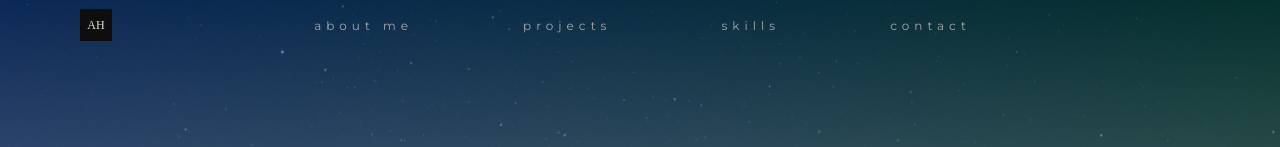
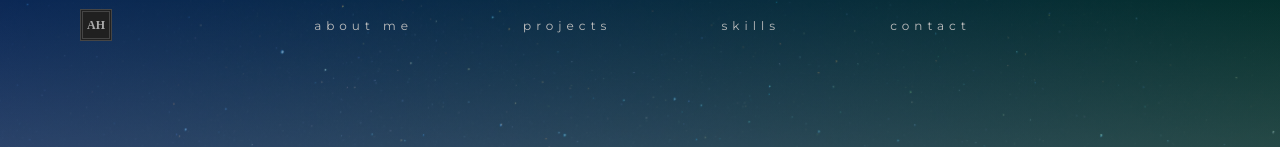
Before and after one commit to Wolfushima/portfolio, a React (Create React App) app: page / in a window 1280 px wide. Shown: the top 147 px of the page. Built offline with nearby package versions, Linux system fonts and the light colour scheme; a web font is replaced by a local one.

Commit message:
style: Update Header Component styles

```diff
--- a/src/sass/_header.scss
+++ b/src/sass/_header.scss
@@ -17,7 +17,7 @@
     }
   }
   &__logo {
-    color: $light-text;
+    color: #ABABAB;
     font-family: 'Mate SC', serif;
     font-size: $font-xsm;
     border: none;
@@ -28,7 +28,10 @@
     min-width: 2rem;
     height: 2rem;
     min-height: 2rem;
-    background-color: #0e0e0e;
+    background-color: #202020;
+    border: 1px solid #454545;
+    font-weight: 900;
+    box-shadow: inset 0 0 0 1px #202020, inset 0 0 0 2px #454545;
     @include breakpoint-down(medium) {
       left: 3rem;
     }
@@ -194,11 +197,11 @@
   ul {
     li {
       button {
-        color: #A6A6A6;
+        color: #BDBDBD;
         letter-spacing: 5px;
         margin-right: -5px;
         &:hover {
-          color: darken($light-text, 5%);
+          color: darken(#BDBDBD, 5%);
         }
       }
     }
```
